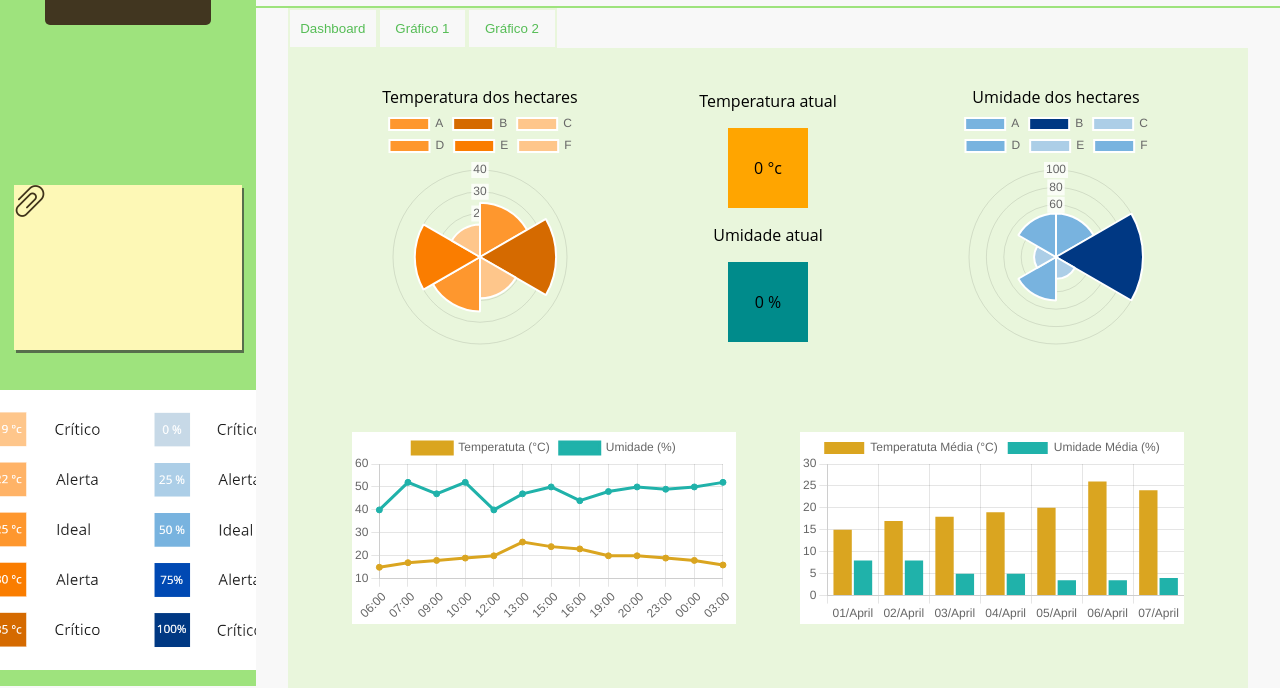
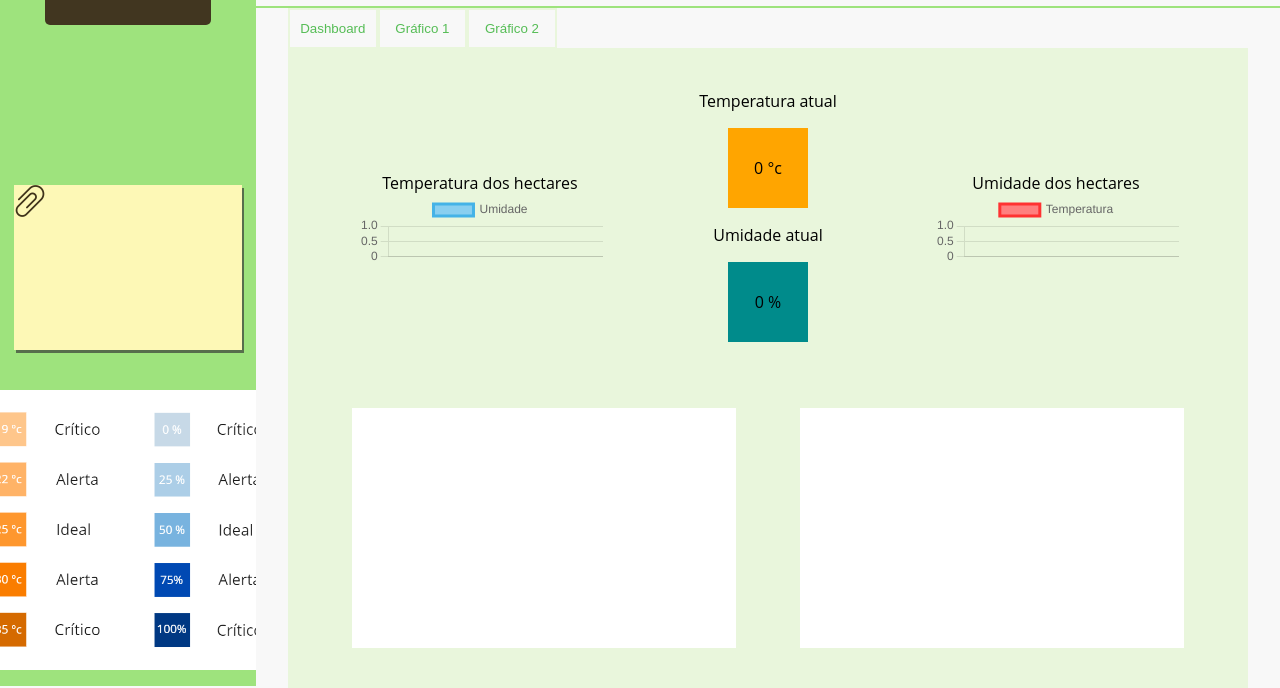
Before and after one commit to AgrohCompany/API_Agroh, a website: page API Site/public/dashboard/dashboard_Agroh.html in a window 1280 px wide. Shown: the part 114-802 px from the top of the page. Drawn offline with nearby package versions, Linux system fonts and the light colour scheme; no server answers.

Commit message:
Dashboard dinâmica 50%

```diff
--- a/API Site/public/dashboard/dashboard_Agroh.html
+++ b/API Site/public/dashboard/dashboard_Agroh.html
@@ -87,7 +87,7 @@
                     <div class="body5-1-chartsPolares-class">
                         <br>
                         Temperatura dos hectares
-                        <canvas id="canvasChartPolarTempe" class="tamanhoGraficosPolares-class"></canvas>
+                        <canvas id="dht11Umidade" class="tamanhoGraficosPolares-class"></canvas>
                     </div>
 
                 </div>
@@ -105,7 +105,7 @@
                     <div class="body5-1-chartsPolares-class">
                         <br>
                         Umidade dos hectares
-                        <canvas id="canvasChartPorlarUmi" class="tamanhoGraficosPolares-class"></canvas>
+                        <canvas id="dht11Temperatura" class="tamanhoGraficosPolares-class"></canvas>
                     </div>
 
                 </div>
@@ -154,285 +154,123 @@
 </html>
 
 <script>
-    // Gráfico de linha
-    const labels = [
-      '06:00',
-      '07:00',
-    //   '08:00',
-      '09:00',
-      '10:00',
-    //   '11:00',
-      '12:00',
-      '13:00',
-    //   '14:00',
-      '15:00',
-      '16:00',
-    //   '17:00',
-    //   '18:00',
-      '19:00',
-      '20:00',
-    //   '21:00',
-    //   '22:00',
-      '23:00',
-      '00:00',
-      '03:00',
-    ];
-
-    const data = {
-      labels: labels,
+  /* -- dht11Umidade -- */
+  var contextoDht11Umidade = document.getElementById('dht11Umidade').getContext('2d');
+  contextoDht11Umidade.canvas.width = 1000;
+  contextoDht11Umidade.canvas.height = 300;
+  var dht11Umidade = new Chart(
+      contextoDht11Umidade,
+      {
+          type: 'line',
+          data: {
               datasets: [{
-        label: 'Temperatuta (°C)',
-        backgroundColor: 'rgba(218,165,32)',
-        borderColor: 'rgba(218,165,32)',
-        data: [15, 17, 18, 19, 20, 26, 24, 23,20, 20, 19, 18, 16],
+                  label: 'Umidade',
+                  type: 'line',
+                  borderColor: ['#45b3e7'],
+                  backgroundColor: ['#89cff0']
+              }]
           },
+          options: {
+              scales: {
+                  xAxes: [{
+                      distribution: 'series',
+                      ticks: {
+                          beginAtZero: true
+                      }
+                  }],
+                  yAxes: [{
+                      scaleLabel: {
+                          display: true,
+                          labelString: 'Umidade'
+                      },
+                      ticks: {
+                          beginAtZero: true
+                      }
+                  }]
+              },
+              animation: {
+                  duration: 0
+              }
+          }
+      }
+  );
+  /* -- dht11Temperatura -- */
+  var contextoDht11Temperatura = document.getElementById('dht11Temperatura').getContext('2d');
+  contextoDht11Temperatura.canvas.width = 1000;
+  contextoDht11Temperatura.canvas.height = 300;
+  var dht11Temperatura = new Chart(
+      contextoDht11Temperatura,
       {
-        label: 'Umidade (%)',
-        backgroundColor: 'rgba(32,178,170)',
-        borderColor: 'rgba(32,178,170)',
-        data: [40, 52, 47, 52, 40, 47, 50, 44, 48, 50, 49, 50, 52],
+          type: 'line',
+          data: {
+              datasets: [{
+                  label: "Temperatura",
+                  type: 'line',
+                  borderColor: ['#ff3232'],
+                  backgroundColor: ['#ff7f7f']
               }]
-    };
-
-    const config = {
-      type: 'line',
-      data: data,
-      options: {}
-    };
-    // Fim do gráfico de linha
-
-        // Gráfico de linha 2
-        const labelsA = [
-      '06:00',
-      '07:00',
-    //   '08:00',
-      '09:00',
-      '10:00',
-    //   '11:00',
-      '12:00',
-      '13:00',
-    //   '14:00',
-      '15:00',
-      '16:00',
-    //   '17:00',
-    //   '18:00',
-      '19:00',
-      '20:00',
-    //   '21:00',
-    //   '22:00',
-      '23:00',
-      '00:00',
-      '03:00',
-    ];
-
-    const dataA = {
-      labels: labelsA,
-      datasets: [{
-        label: 'Temperatuta (°C)',
-        backgroundColor: 'rgba(218,165,32)',
-        borderColor: 'rgba(218,165,32)',
-        data: [15, 17, 18, 19, 20, 26, 24, 23,20, 20, 19, 18, 16],
           },
-        {
-        label: 'Umidade (%)',
-        backgroundColor: 'rgba(32,178,170)',
-        borderColor: 'rgba(32,178,170)',
-        data: [40, 52, 47, 52, 40, 47, 50, 44, 48, 50, 49, 50, 52],
+          options: {
+              scales: {
+                  xAxes: [{
+                      distribution: 'series',
+                      ticks: {
+                          beginAtZero: true
+                      }
+                  }],
+                  yAxes: [{
+                      scaleLabel: {
+                          display: true,
+                          labelString: 'Luminosidade'
+                      },
+                      ticks: {
+                          beginAtZero: true
+                      }
                   }]
-    };
-
-    const configA = {
-      type: 'line',
-      data: dataA,
-      options: {}
-    };
-    // Fim do gráfico de linha 2
-
-    // Gráfico de Barras
-    const labels1 = [
-      '01/April',
-      '02/April',
-      '03/April',
-      '04/April',
-      '05/April',
-      '06/April',
-      '07/April',
-
-    ];
-
-    const data1 = {
-      labels: labels1,
-      datasets: [{
-        label: 'Temperatuta Média (°C)',
-        backgroundColor: 'rgba(218,165,32)',
-        borderColor: 'rgba(218,165,32)',
-        data: [15, 17, 18, 19, 20, 26, 24 ],
               },
-        {
-        label: 'Umidade Média (%)',
-        backgroundColor: 'rgba(32,178,170)',
-        borderColor: 'rgba(32,178,170)',
-        data: [8, 8, 5, 5, 3.5, 3.5, 4],
-      }]
-    };
-
-    const config1 = {
-      type: 'bar',
-      data: data1,
-      options: {}
-    };
-    // Fim do gráfico de Barras
-
-    // Gráfico de Barras 2
-    const labelsB = [
-      '01/April',
-      '02/April',
-      '03/April',
-      '04/April',
-      '05/April',
-      '06/April',
-      '07/April',
-
-    ];
-
-    const dataB = {
-      labels: labelsB,
-      datasets: [{
-        label: 'Temperatuta Média (°C)',
-        backgroundColor: 'rgba(218,165,32)',
-        borderColor: 'rgba(218,165,32)',
-        data: [15, 17, 18, 19, 20, 26, 24 ],
-        },
-        {
-        label: 'Umidade Média (%)',
-        backgroundColor: 'rgba(32,178,170)',
-        borderColor: 'rgba(32,178,170)',
-        data: [8, 8, 5, 5, 3.5, 3.5, 4],
-      }]
-    };
-
-    const configB = {
-      type: 'bar',
-      data: dataB,
-      options: {}
-    };
-    // Fim do gráfico de Barras 2
-
-    // inicio do gráfico polar 1
-    const data2 = {
-        labels: [
-            'A',
-            'B',
-            'C',
-            'D',
-            'E',
-            'F'
-        ],
-        datasets: [{
-            label: 'Temperatura dos hectares',
-            data: [25, 35, 19, 25, 30, 15],
-            backgroundColor: [
-                'rgb(254,151,46)',
-                'rgb(213,106,0)',
-                'rgba(254,198,139)',
-                'rgb(254,151,46)',
-                'rgba(250,125,0)',
-                'rgba(254,198,139)',
-            ]
-        }]
-    };
-
-    const config2 = {
-        type: 'polarArea',
-        data: data2,
-        options: {}
+              animation: {
+                  duration: 0
               }
-    // fim do gráfico polar 1
-
-
-    // inicio do gráfico polar 2
-    const data3 = {
-        labels: [
-            'A',
-            'B',
-            'C',
-            'D',
-            'E',
-            'F'
-        ],
-        datasets: [{
-            label: 'Umidade dos hectares',
-            data: [50, 100, 25, 50, 25, 50],
-            backgroundColor: [
-                'rgb(120,179,223)',
-                'rgb(0,56,131)',
-                'rgba(172,206,231)',
-                'rgb(120,179,223)',
-                'rgba(172,206,231)',
-                'rgb(120,179,223)',
-            ]
-
-        }]
-    };
-
-    const config3 = {
-        type: 'polarArea',
-        data: data3,
-        options: {}
           }
-    // fim do gráfico polar 2
-  </script>
-
-    <script>
-    const myChartLine = new Chart(
-      document.getElementById('canvasChartLine'),
-      config
+      }
   );
 
-    const myChartBar = new Chart(
-      document.getElementById('canvasChartBar'),
-      config1
-    );
+  var paginacao = {};
+  var tempo = {};
+  function obterDados(grafico, endpoint) {
+      var http = new XMLHttpRequest();
+      http.open('GET', 'http://localhost:3000/sensores/' + endpoint, false);
+      http.send(null);
+      var valores = JSON.parse(http.responseText);
+      if (paginacao[endpoint] == null) {
+          paginacao[endpoint] = 0;
+      }
+      if (tempo[endpoint] == null) {
+          tempo[endpoint] = 0;
+      }
+      // Exibir à partir do último elemento exibido anteriormente
+      var ultimaPaginacao = paginacao[endpoint];
+      paginacao[endpoint] = valores.length;
+      var valores = valores.slice(ultimaPaginacao);
+      valores.forEach((valor) => {
+          //Máximo de 60 itens exibidos no gráfico
+          if (grafico.data.labels.length == 10 && grafico.data.datasets[0].data.length == 10) {
+              grafico.data.labels.shift();
+              grafico.data.datasets[0].data.shift();
+          }
 
-    const myChartPolar = new Chart(
-      document.getElementById('canvasChartPolarTempe'),
-      config2
-    );
+          grafico.data.labels.push(tempo[endpoint]++);
+          grafico.data.datasets[0].data.push(parseFloat(valor));
+          grafico.update();
+      })
+  }
 
-    const myChartPolar1 = new Chart(
-      document.getElementById('canvasChartPorlarUmi'),
-      config3
-    );
-
-    const myChartLine2 = new Chart(
-      document.getElementById('canvasChartLine2'),
-      configA
-    );
-
-    const myChartBar2 = new Chart(
-      document.getElementById('canvasChartBar2'),
-      configB
-    );
+  setInterval(() => {
+      obterDados(dht11Umidade, 'dht11/umidade');
+      obterDados(dht11Temperatura, 'dht11/temperatura');
+      obterDados(luminosidade, 'luminosidade');
+      obterDados(lm35Temperatura, 'lm35/temperatura');
+      obterDados(chave, 'chave');
+  }, 1000);
 
 </script>
-
-    <script>
-        function buttonDashboard() {
-            noneEblockDash.style.display = 'block';
-            graficoLinhas2.style.display = 'none';
-            graficoBarras2.style.display = 'none';
-        }
-
-
-        function buttonGrafico1() {
-            noneEblockDash.style.display = 'none';
-            graficoLinhas2.style.display = 'block';
-            graficoBarras2.style.display = 'none';
-        }
-
-        function buttonGrafico2() {
-            noneEblockDash.style.display = 'none';
-            graficoLinhas2.style.display = 'none';
-            graficoBarras2.style.display = 'block';
-        }
-    </script>
```
Also changed, not shown: API arduino/main.js (+9 -35 lines), 2 other files. Lines whose indentation alone changed are shown as unchanged.
